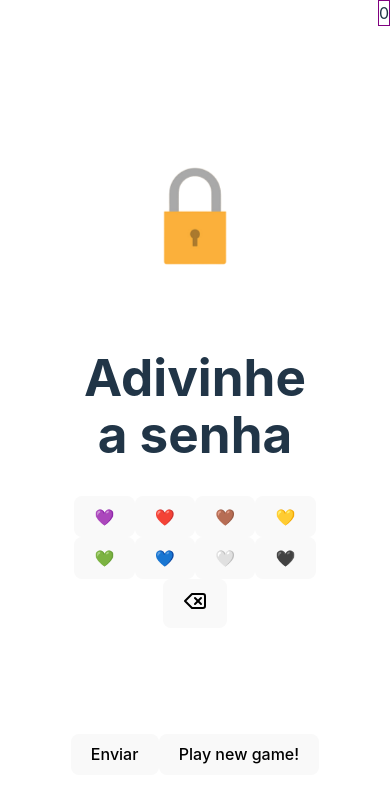
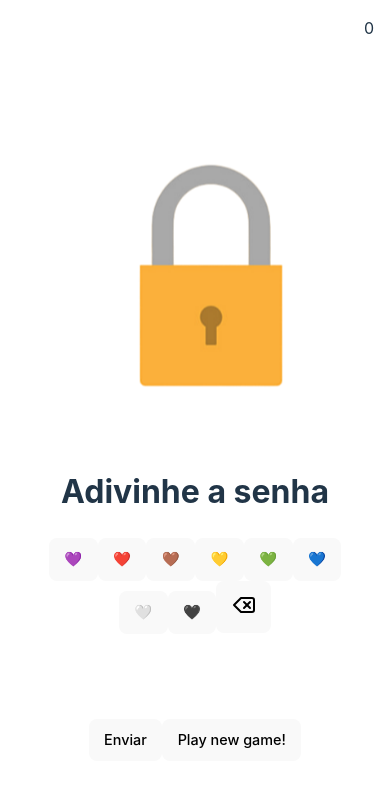
Before and after one commit to Idespair/Guess-the-password, a React (Vite) app: page / in a window 390 px wide. Shown: the top 802 px of the page. Built offline with nearby package versions, Linux system fonts and the light colour scheme.

Commit message:
New structure with maps

```diff
--- a/src/App.css
+++ b/src/App.css
@@ -1,40 +1,44 @@
+/* #root Styles */
 #root {
-  max-width: 1280px;
+  max-width: 100%; /* Adjusted to make it responsive */
   margin: 0 auto;
   padding: 2rem;
   text-align: center;
 }
 
+/* Paragraph Styles */
 p {
-  margin-top: 80px;
-  border-bottom: #fff solid 10px;
+  margin-top: 4rem; /* Adjusted for responsiveness */
+  border-bottom: #fff solid 5px; /* Adjusted border thickness for responsiveness */
 }
 
+/* Keyframe Animation */
 @keyframes float {
   0% {
-		transform: translatey(0px);
+    transform: translateY(0px);
   }
   50% {
-		transform: translatey(-20px);
+    transform: translateY(-10px); /* Adjusted floating animation for responsiveness */
   }
   100% {
-		transform: translatey(0px);
+    transform: translateY(0px);
   }
 }
 
+/* Lock Image Styles */
 .lock {
-  height: 8em;
-  padding: 1.5em;
+  max-width: 100%; /* Adjusted lock size for responsiveness */
+  height: auto; /* Adjusted lock size for responsiveness */
+  padding: 1em; /* Adjusted padding for responsiveness */
   will-change: filter;
   transition: filter 300ms;
-  transform: translatey(0px);
+  transform: translateY(0px);
   animation: float 3s ease-in-out infinite;
 }
 
+/* Counter Styles */
 .counter {
   position: absolute;
-  border: 1px solid purple;
-  float: right;
-  right: 0;
-  top: 0;
+  top: 1rem; /* Adjusted top position for responsiveness */
+  right: 1rem; /* Adjusted right position for responsiveness */
 }
--- a/src/components/UserButtons.tsx
+++ b/src/components/UserButtons.tsx
@@ -1,27 +1,29 @@
+// UserButtons.tsx
+import React, { useMemo, useState } from 'react';
 import { Delete } from 'lucide-react';
-import { useMemo, useState } from 'react';
 import { PasswordGenerator } from '../utils/passwordGenerator';
+import ModalFim from './modal';
 
 export function UserButtons() {
-
   const [chars, setChars] = useState<string[]>([]);
   const [matcher, setMatcher] = useState<string[]>([]);
-    const [count, setCount] = useState(0)
+  const [count, setCount] = useState(0);
   const [generatedPassword, setGeneratedPassword] = useState<string[]>([]);
+  const [loserCounter, setLoserCounter] = useState(0);
+  const [isModalOpen, setIsModalOpen] = useState(false);
   const charLimit = 4;
 
+  const addChar = (hearts: string, undercover: string) => {
+    if (charLimit > chars.length) {
+      setChars(prevChar => [...prevChar, hearts]);
+      setMatcher(prevMatcher => [...prevMatcher, undercover]);
+    }
+  };
 
-    const addChar = (hearts: string) => {
-        if (charLimit > chars.length) {
-            setChars(prevChar => [...prevChar, hearts])
-        }
-    }
-
-    const completingMatcher = (undercover:string) => {
-        if (charLimit > chars.length) {
-            setMatcher(prevChar => [...prevChar, undercover])
-        }
-    }
+  const removeLastChar = () => {
+    setChars(prevChars => prevChars.slice(0, -1));
+    setMatcher(prevMatcher => prevMatcher.slice(0, -1));
+  };
 
   useMemo(() => {
     setGeneratedPassword(PasswordGenerator());
@@ -29,79 +31,67 @@ export function UserButtons() {
 
   const isPasswordMatch = JSON.stringify(generatedPassword) === JSON.stringify(matcher);
 
-    console.log(matcher)
-    console.log(generatedPassword)
+  console.log('Matcher:', matcher);
+  console.log('Generated Password:', generatedPassword);
+  console.log('Loser Counter:', loserCounter);
+  console.log('Count:', count);
+
+  const handlePlayNewGame = () => {
+    setGeneratedPassword(PasswordGenerator());
+    setCount(0);
+    setLoserCounter(0);
+    setChars([]);
+    setMatcher([]);
+    setIsModalOpen(false);
+  };
 
   return (
     <div className="guessingButton">
-            <button className='userButton' onClick={() => {
-                addChar('💜');
-                completingMatcher('A');
-        }}>  💜
+      {[
+        { heart: '💜', undercover: 'A' },
+        { heart: '❤️', undercover: 'B' },
+        { heart: '🤎', undercover: 'C' },
+        { heart: '💛', undercover: 'D' },
+        { heart: '💚', undercover: 'E' },
+        { heart: '💙', undercover: 'F' },
+        { heart: '🤍', undercover: 'G' },
+        { heart: '🖤', undercover: 'H' },
+      ].map(({ heart, undercover }) => (
+        <button key={undercover} className='userButton' onClick={() => addChar(heart, undercover)}>
+          {heart}
         </button>
-        <button className='userButton' onClick={() => {
-                addChar('❤️');
-                completingMatcher('B');
-        }}> ❤️
-        </button>
-        <button className='userButton' onClick={() => {
-                addChar('🤎');
-                completingMatcher('C');
-        }}> 🤎
-        </button>
-        <button className='userButton' onClick={() => {
-                addChar('💛');
-                completingMatcher('D');
-        }}> 💛
-        </button>
-        <button className='userButton' onClick={() => {
-                addChar('💚');
-                completingMatcher('E');
-        }}> 💚
-        </button>
-        <button className='userButton' onClick={() => {
-                addChar('💙');
-                completingMatcher('F');
-        }}> 💙
-        </button>
-        <button className='userButton' onClick={() => {
-                addChar('🤍');
-                completingMatcher('G');
-        }}> 🤍
-        </button>
-        <button className='userButton' onClick={() => {
-                addChar('🖤');
-                completingMatcher('H');
-        }}> 🖤
-        </button>
-        <button className='userButton' onClick={() => setChars(chars.slice(0,-1))}><Delete /></button>
+      ))}
+      <button className='userButton' onClick={removeLastChar}><Delete /></button>
       <div>
-                <p>
-                    {chars.join('')}
-                </p>
+        <p>{chars.join('')}</p>
       </div>
       <button className='sendButton' onClick={() => {
         setCount(count + 1);
-                const isMatch = JSON.stringify(matcher) === JSON.stringify(generatedPassword);
-                if (isMatch) {
-                    alert("you won!!!");
+        if (isPasswordMatch) {
+          setIsModalOpen(true);
         } else {
+          setLoserCounter(loserCounter + 1);
+        }
         if (count >= 9) {
           alert("You're out of chances!");
         }
-                }
         setChars([]);
-                setMatcher([])
+        setMatcher([]);
       }}>
         Enviar
       </button>
-            <button className='generateButton' onClick={() => setGeneratedPassword(PasswordGenerator())}>
+      <button className='generateButton' onClick={handlePlayNewGame}>
         Play new game!
       </button>
       <div className='counter'>
         {count}
       </div>
+
+      <ModalFim
+        isOpen={isModalOpen}
+        onRequestClose={() => setIsModalOpen(false)}
+        onPlayNewGame={handlePlayNewGame}
+      />
     </div>
-    )
-
+  );
 }
--- /dev/null
+++ b/src/components/modal.tsx
@@ -0,0 +1,38 @@
+// ModalFim.tsx
+import React from 'react';
+import Modal from 'react-modal';
+
+Modal.setAppElement('#root');
+
+interface ModalFimProps {
+  isOpen: boolean;
+  onRequestClose: () => void;
+  onPlayNewGame: () => void; // Add prop for Play New Game action
+}
+
+const ModalFim: React.FC<ModalFimProps> = ({ isOpen, onRequestClose, onPlayNewGame }) => {
+  return (
+    <Modal
+      isOpen={isOpen}
+      onRequestClose={onRequestClose}
+      contentLabel="Congrats Modal"
+      className="modal"
+      overlayClassName="overlay"
+    >
+      <div className="modal-content">
+        <h2>BOA, AMOR!!!!</h2>
+        <img
+          src=".\src\assets\modal.gif"
+          alt="Cute Kitten"
+          className="kitten-image"
+        />
+        {/* Change button text and onClick handler */}
+        <button onClick={onPlayNewGame} className="play-new-game-button">
+          Play New Game
+        </button>
+      </div>
+    </Modal>
+  );
+};
+
+export default ModalFim;
--- /dev/null
+++ b/src/declarations/react.d.ts
@@ -0,0 +1 @@
+declare module 'react-modal/lib/components/Modal';
--- a/src/index.css
+++ b/src/index.css
@@ -1,3 +1,4 @@
+/* Root Styles */
 :root {
   font-family: Inter, system-ui, Avenir, Helvetica, Arial, sans-serif;
   line-height: 1.5;
@@ -18,15 +19,7 @@
   -moz-osx-font-smoothing: grayscale;
 }
 
-a {
-  font-weight: 500;
-  color: #646cff;
-  text-decoration: inherit;
-}
-a:hover {
-  color: #535bf2;
-}
-
+/* Body Styles */
 body {
   margin: 0;
   display: flex;
@@ -35,11 +28,7 @@ body {
   min-height: 100vh;
 }
 
-h1 {
-  font-size: 3.2em;
-  line-height: 1.1;
-}
-
+/* Button Styles */
 button {
   border-radius: 8px;
   border: 1px solid transparent;
@@ -59,15 +48,74 @@ button:focus-visible {
   outline: 4px auto -webkit-focus-ring-color;
 }
 
+/* Media Queries */
+@media screen and (max-width: 768px) {
+  /* Adjustments for smaller screens */
+  :root {
+    max-width: 100%;
+    padding: 1rem;
+  }
+
+  button {
+    padding: 0.8em 1em;
+    font-size: 0.9em;
+  }
+}
+
 @media (prefers-color-scheme: light) {
+  /* Adjustments for light color scheme */
   :root {
     color: #213547;
     background-color: #ffffff;
   }
-  a:hover {
-    color: #747bff;
-  }
+
   button {
     background-color: #f9f9f9;
   }
 }
+
+/* KittenModal.css */
+.overlay {
+  background: rgba(0, 0, 0, 0.75);
+  position: fixed;
+  top: 0;
+  left: 0;
+  right: 0;
+  bottom: 0;
+  display: flex;
+  justify-content: center;
+  align-items: center;
+}
+
+.modal {
+  background: purple;
+  padding: 2rem;
+  border-radius: 10px;
+  max-width: 400px;
+  width: 100%;
+  text-align: center;
+}
+
+.modal-content {
+  display: flex;
+  flex-direction: column;
+  align-items: center;
+}
+
+.kitten-image {
+  max-width: 100%;
+  height: auto;
+  margin: 1rem 0;
+}
+
+.close-button {
+  background: #007bff;
+  color: white;
+  border: none;
+  padding: 0.5rem 1rem;
+  border-radius: 5px;
+  cursor: pointer;
+}
+.close-button:hover {
+  background: #0056b3;
+}
```
Also changed, not shown: package.json (+6 -4 lines), src/App.tsx (line endings or trailing spaces), 2 other files (tests, documents, lock files or other folders). Lines whose indentation alone changed are shown as unchanged.
